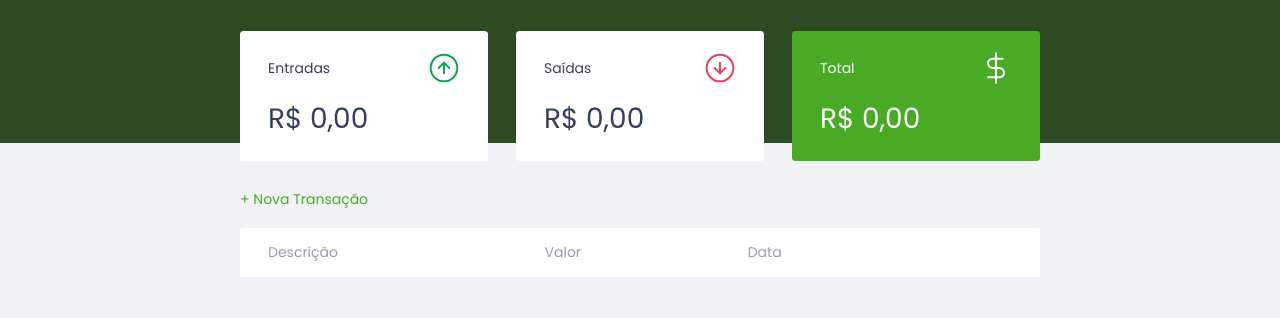
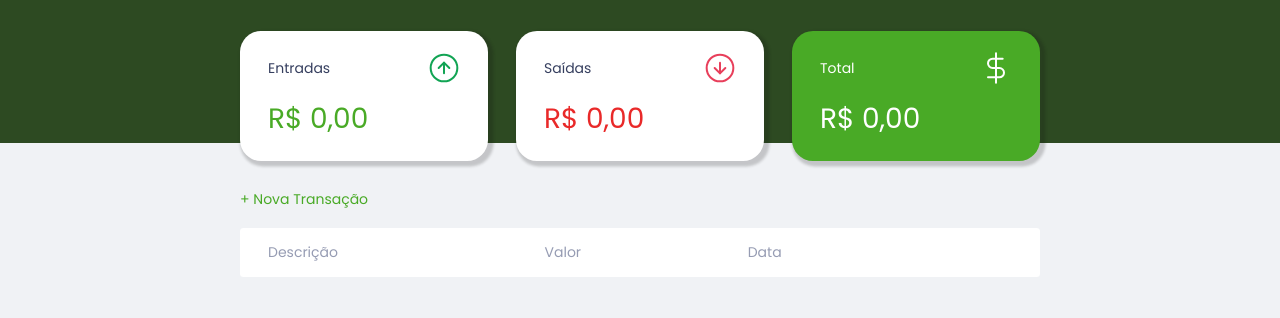
Before and after one commit to styllth/dev.finances, a plain HTML site: page index.html in a window 1280 px wide. Shown: the part 97-415 px from the top of the page. Drawn offline with Linux system fonts and the light colour scheme.

Commit message:
fix: ajustando as cores

```diff
--- a/index.html
+++ b/index.html
@@ -48,7 +48,7 @@
         <p id="expenseDisplay">R$ 0,00</p>
       </div>
 
-      <div class="card total">
+      <div class="card">
         <h3>
           <span>
             Total
--- a/scripts.js
+++ b/scripts.js
@@ -119,15 +119,20 @@ const DOM = {
   },
 
   updateBalance() {
-    document.getElementById("incomeDisplay").innerHTML = Utils.formatCurrency(
-      Transaction.incomes()
-    );
-    document.getElementById("expenseDisplay").innerHTML = Utils.formatCurrency(
-      Transaction.expenses()
-    );
-    document.getElementById("totalDisplay").innerHTML = Utils.formatCurrency(
-      Transaction.total()
-    );
+    let incomeDisplay = document.getElementById("incomeDisplay");
+    let expenseDisplay = document.getElementById("expenseDisplay");
+    let totalDisplay = document.getElementById("totalDisplay");
+
+    incomeDisplay.innerHTML = Utils.formatCurrency(Transaction.incomes());
+    expenseDisplay.innerHTML = Utils.formatCurrency(Transaction.expenses());
+    totalDisplay.innerHTML = Utils.formatCurrency(Transaction.total());
+    if (Transaction.total() < 0) {
+      totalDisplay.parentNode.classList.add("total-minus");
+      totalDisplay.parentNode.classList.remove("total-plus");
+    } else {
+      totalDisplay.parentNode.classList.add("total-plus");
+      totalDisplay.parentNode.classList.remove("total-minus");
+    }
   },
 
   clearTransactions() {
--- a/style.css
+++ b/style.css
@@ -142,11 +142,10 @@ header {
 .card {
   background: white;
   padding: 1.5rem 2rem;
-  border-radius: 0.25rem;
-
+  border-radius: 1.5rem;
   margin-bottom: 2rem;
-
   color: var(--dark-blue);
+  box-shadow: 0.2rem 0.2rem 0.2rem 0.2rem rgba(20, 20, 20, 0.2);
 }
 
 .card h3 {
@@ -165,9 +164,21 @@ header {
   margin-top: 1rem;
 }
 
-.card.total {
+.card.total-plus {
   background: var(--green);
   color: white;
+}
+
+.card.total-minus {
+  background: var(--red);
+  color: white;
+}
+#incomeDisplay {
+  color: var(--green);
+}
+
+#expenseDisplay {
+  color: var(--red);
 }
 
 /* Table ===================== */
@@ -251,11 +262,13 @@ td.expense {
 .modal-overlay.active {
   opacity: 1;
   visibility: visible;
+  transition: 1s;
 }
 
 .modal {
   background: #f0f2f5;
   padding: 2.4rem;
+  border-radius: 2rem;
 
   position: relative;
   z-index: 1;
@@ -296,6 +309,7 @@ input {
 .input-group.actions .button,
 .input-group.actions button {
   width: 48%;
+  border-radius: 1rem;
 }
 
 /* Footer ===================== */
@@ -349,7 +363,7 @@ footer {
 /* Dark Theme ====================== */
 .dark {
   background: var(--dark-background);
-  transition: 1s;
+  transition: all 1s ease-in-out;
 }
 
 .dark header {
@@ -358,6 +372,20 @@ footer {
 
 .dark footer {
   color: var(--dark-text);
+}
+
+.dark .new,
+.dark a {
+  color: #85f0b6;
+}
+
+.dark .modal {
+  background: var(--dark-background);
+  color: var(--dark-text);
+}
+
+.dark .modal .button.cancel {
+  background: var(--background);
 }
 
 .switch {
```
Also changed, not shown: 1 other file.
